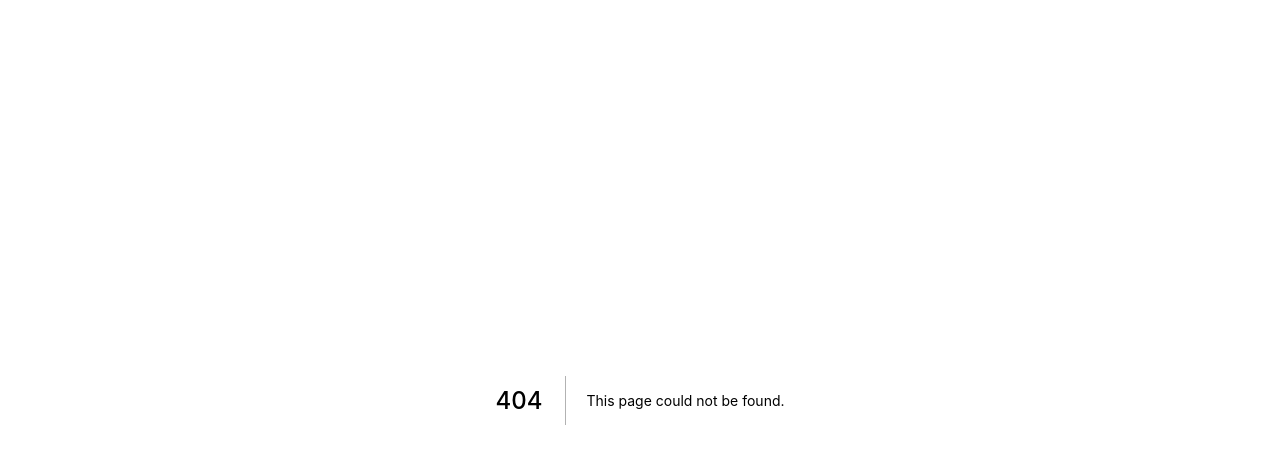
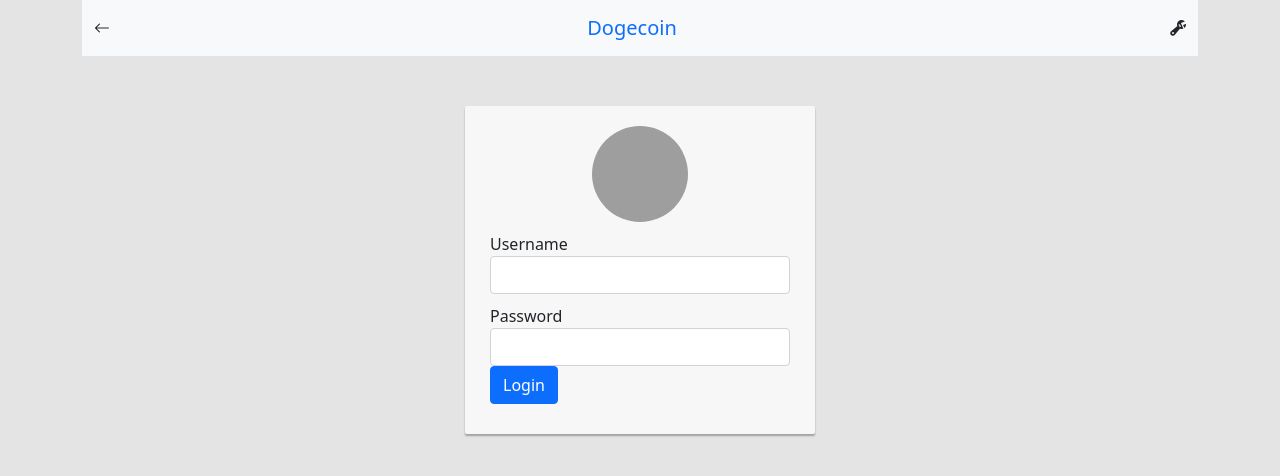
Before and after one commit to oriolparicio/crypto-wallet, a Next.js app: page /login in a window 1280 px wide. Before the commit this address had no page. Shown: the top 476 px of the page. Built offline with nearby package versions, Linux system fonts and the light colour scheme; grey boxes are pictures that could not be loaded.

Commit message:
Login page & auth control (if not logged in  redirect to login page

```diff
--- /dev/null
+++ b/pages/auth/authForm.js
@@ -0,0 +1,120 @@
+import { useEffect, useState } from 'react';
+// Redux
+import { useDispatch, useSelector } from 'react-redux';
+
+// Slices
+import { login } from '../../redux/api/slices/authSlice';
+import { clearMessage } from '../../redux/api/slices/messageSlice';
+
+// Form & Validations
+import { Formik, Field, Form, ErrorMessage } from 'formik';
+import * as Yup from 'yup';
+
+// Style
+import style from './authForm.module.scss';
+
+const AuthForm = () => {
+  const [loading, setLoading] = useState(false);
+  const { isLoggedIn } = useSelector((state) => state.auth);
+  const { message } = useSelector((state) => state.message);
+
+  const dispatch = useDispatch();
+
+  useEffect(() => {
+    if (isLoggedIn) {
+      router.push({
+        pathname: '/',
+        query: false,
+      });
+    }
+  }, []);
+
+  useEffect(() => {
+    dispatch(clearMessage());
+  }, [dispatch]);
+
+  const initialValues = {
+    username: '',
+    password: '',
+  };
+  const validationSchema = Yup.object().shape({
+    username: Yup.string().required('This field is required!'),
+    password: Yup.string().required('This field is required!'),
+  });
+  const handleLogin = (formValue) => {
+    const { username, password } = formValue;
+    setLoading(true);
+    dispatch(login({ username, password }))
+      .unwrap()
+      .then(() => {
+        props.history.push('/');
+        window.location.reload();
+      })
+      .catch(() => {
+        setLoading(false);
+      });
+  };
+
+  return (
+    <div className={`col-md-12 ${style.loginForm}`}>
+      <div className={`${style.card} card-container`}>
+        <img
+          src="//ssl.gstatic.com/accounts/ui/avatar_2x.png"
+          alt="profile-img"
+          className={`${style.profileImgCard}`}
+        />
+        <Formik
+          initialValues={initialValues}
+          validationSchema={validationSchema}
+          onSubmit={handleLogin}
+        >
+          <Form>
+            <div className="form-group">
+              <label className={`${style.labelForm}`} htmlFor="username">
+                Username
+              </label>
+              <Field name="username" type="text" className="form-control" />
+              <ErrorMessage
+                name="username"
+                component="div"
+                className="alert alert-danger"
+              />
+            </div>
+            <div className="form-group">
+              <label className={`${style.labelForm}`} htmlFor="password">
+                Password
+              </label>
+              <Field name="password" type="password" className="form-control" />
+              <ErrorMessage
+                name="password"
+                component="div"
+                className="alert alert-danger"
+              />
+            </div>
+            <div className="form-group">
+              <button
+                type="submit"
+                className="btn btn-primary btn-block"
+                disabled={loading}
+              >
+                {loading && (
+                  <span className="spinner-border spinner-border-sm"></span>
+                )}
+                <span>Login</span>
+              </button>
+            </div>
+          </Form>
+        </Formik>
+      </div>
+      {message && (
+        <div className="form-group">
+          <div className="alert alert-danger" role="alert">
+            {message}
+          </div>
+        </div>
+      )}
+    </div>
+  );
+};
+
+export default AuthForm;
--- /dev/null
+++ b/pages/auth/authForm.module.scss
@@ -0,0 +1,29 @@
+.labelForm {
+  display: block;
+  margin-top: 10px;
+}
+.loginForm {
+  max-width: 350px;
+  margin: auto;
+}
+.card {
+  background-color: #f7f7f7;
+  padding: 20px 25px 30px;
+  margin: 0 auto 25px;
+  margin-top: 50px;
+  -moz-border-radius: 2px;
+  -webkit-border-radius: 2px;
+  border-radius: 2px;
+  -moz-box-shadow: 0px 2px 2px rgba(0, 0, 0, 0.3);
+  -webkit-box-shadow: 0px 2px 2px rgba(0, 0, 0, 0.3);
+  box-shadow: 0px 2px 2px rgba(0, 0, 0, 0.3);
+}
+.profileImgCard {
+  width: 96px;
+  height: 96px;
+  margin: 0 auto 10px;
+  display: block;
+  -moz-border-radius: 50%;
+  -webkit-border-radius: 50%;
+  border-radius: 50%;
+}
--- /dev/null
+++ b/pages/login.js
@@ -0,0 +1,13 @@
+import React from 'react';
+import Layout from '../layout/Layout';
+import AuthForm from './auth/authForm';
+
+const Login = () => {
+  return <AuthForm />;
+};
+
+Login.getLayout = function getLayout(page) {
+  return <Layout>{page}</Layout>;
+};
+
+export default Login;
```
Also changed, not shown: pages/index.js (+22 -8 lines).
